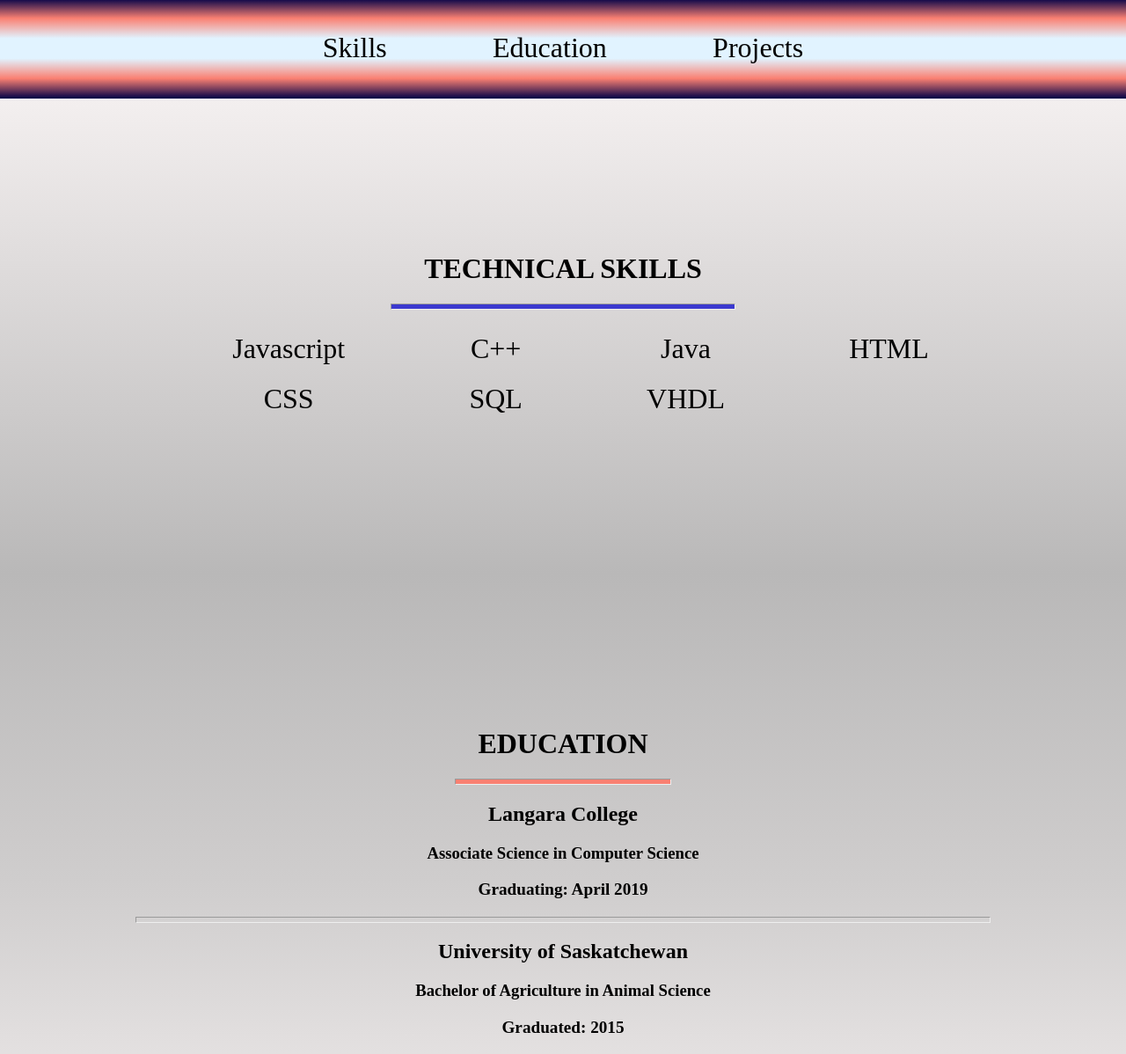
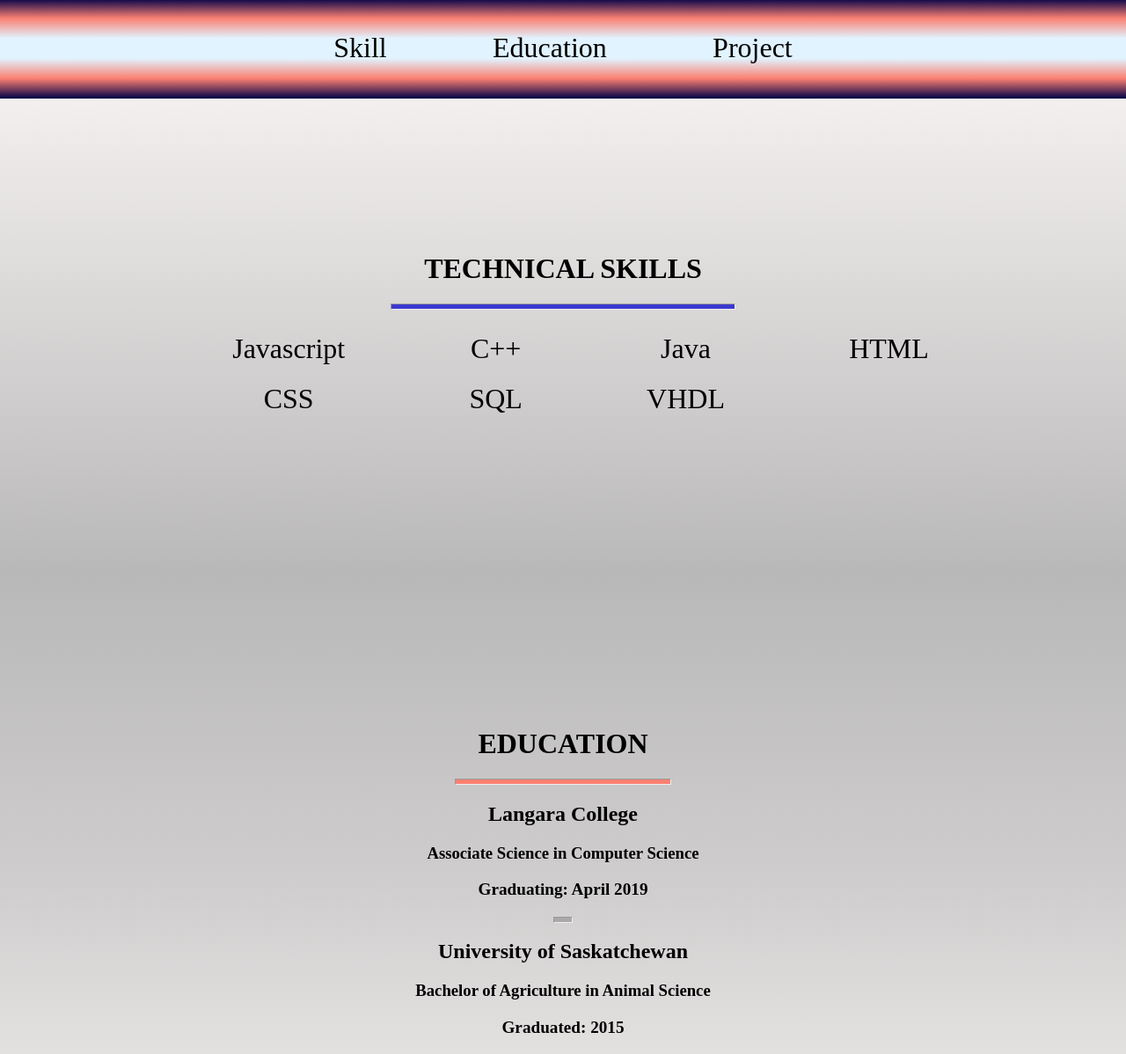
Before and after one commit to rolindrkn/portfolio-website, a plain HTML site: page index.html in a window 1280 px wide. Shown: the part 802-2000 px from the top of the page at 88% size. Drawn offline with Linux system fonts and the light colour scheme.

Commit message:
added line break, shorten nav menu

```diff
--- a/index.html
+++ b/index.html
@@ -20,9 +20,9 @@
     </div>
 
     <nav id="navbar">
-        <a href="#techsk"> Skills </a>
+        <a href="#techsk"> Skill </a>
         <a href="#edu"> Education </a>
-        <a href="#projects"> Projects </a>
+        <a href="#projects"> Project </a>
     </nav>
 
     <div id="techsk">
--- a/portfolio.css
+++ b/portfolio.css
@@ -204,6 +204,11 @@ hr{
     background-color: rgb(250,128,114);
 }
 
+#lineEduBreak{
+    width: 20px;
+    background-color: darkgrey;
+}
+
 @media only screen and (max-width:800px) {
     #projects {
         grid-template-columns: auto auto;
```
